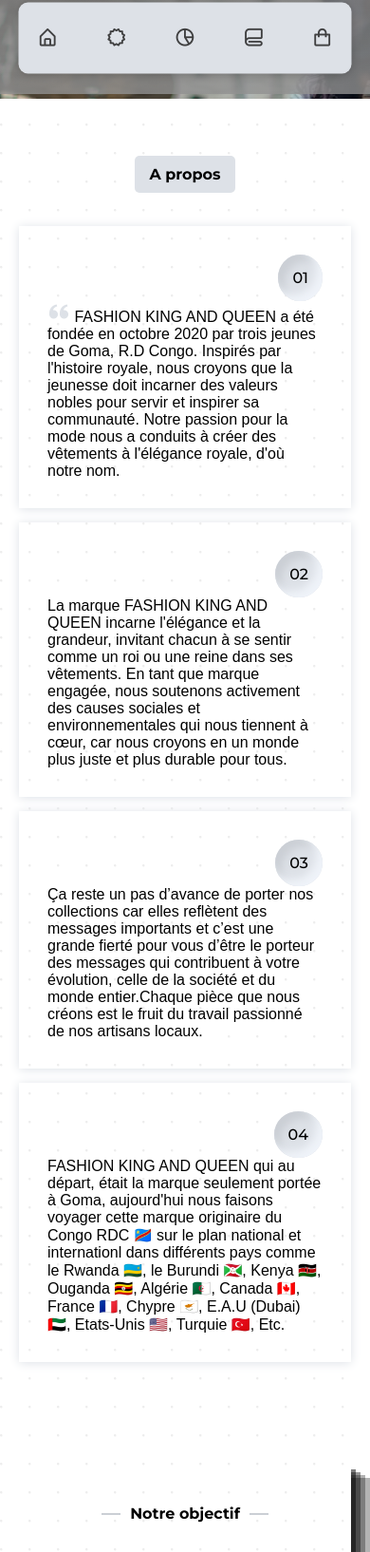
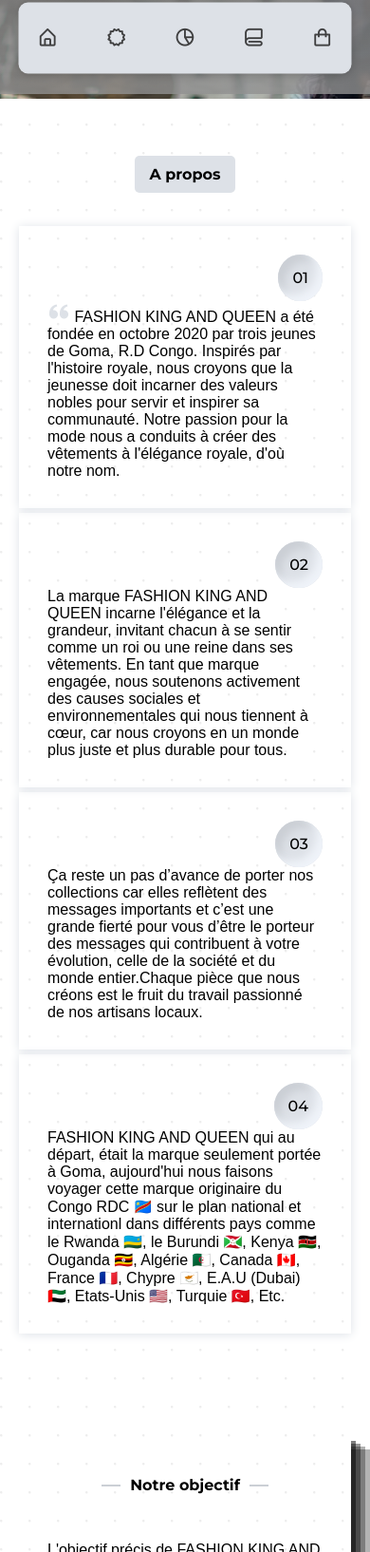
Before and after one commit to AnicetChiza/fashion-style, a plain HTML site: page index.html in a window 390 px wide. Shown: the part 740-2374 px from the top of the page at 95% size. Drawn offline with nearby package versions, Linux system fonts and the light colour scheme; a web font is replaced by a local one.

Commit message:
add to my repository

```diff
--- a/css/style.css
+++ b/css/style.css
@@ -252,19 +252,6 @@
         gap: 25px;
         -webkit-column-gap: 25px;
         grid-template-columns: auto auto;
-    }
-
-    .itm1 {
-        display: grid;
-        gap: 25px;
-        -webkit-column-gap: 25px;
-    }
-
-    .itm2 {
-        display: grid;
-        gap: 25px;
-        margin-top: 30px;
-        -webkit-column-gap: 25px;
     }
     /*** OBJECTIF ***/
 
@@ -757,15 +744,6 @@
             -webkit-column-gap: 5px;
             grid-template-columns: auto;
         }
-        .itm1 {
-            gap: 15px;
-            -webkit-column-gap: 15px;
-        }
-        .itm2 {
-            gap: 15px;
-            margin-top: 10px;
-            -webkit-column-gap: 15px;
-        }
         .about-us-first-bloc h3 {
             display: flex;
             justify-content: center;
--- a/index.html
+++ b/index.html
@@ -59,14 +59,14 @@
                     <h3>A propos</h3>
                 </div>
                 <div class="about-us-second-bloc">
-                    <div class="itm1">
+
                     <div class="bloc-items">
                         <div>
                             <p></p>
                             <span>01</span>
                         </div>
-                            <p><i class='bx bxs-quote-alt-left'></i> FASHION KING AND QUEEN a été fondée en octobre 2020 par trois jeunes de Goma, R.D Congo. Inspirés par l'histoire royale, nous croyons que la jeunesse doit incarner des valeurs nobles pour
-                                servir et inspirer sa communauté. Notre passion pour la mode nous a conduits à créer des vêtements à l'élégance royale, d'où notre nom.</p>
+                        <p><i class='bx bxs-quote-alt-left'></i> FASHION KING AND QUEEN a été fondée en octobre 2020 par trois jeunes de Goma, R.D Congo. Inspirés par l'histoire royale, nous croyons que la jeunesse doit incarner des valeurs nobles pour servir
+                            et inspirer sa communauté. Notre passion pour la mode nous a conduits à créer des vêtements à l'élégance royale, d'où notre nom.</p>
                     </div>
 
                     <div class="bloc-items">
@@ -77,16 +77,13 @@
                         <p>La marque FASHION KING AND QUEEN incarne l'élégance et la grandeur, invitant chacun à se sentir comme un roi ou une reine dans ses vêtements. En tant que marque engagée, nous soutenons activement des causes sociales et environnementales
                             qui nous tiennent à cœur, car nous croyons en un monde plus juste et plus durable pour tous.</p>
                     </div>
-
-                    </div>
-                    <div class="itm2">
                     <div class="bloc-items">
                         <div>
                             <p></p>
                             <span>03</span>
                         </div>
-                            <p>Ça reste un pas d’avance de porter nos collections car elles reflètent des messages importants et c’est une grande fierté pour vous d’être le porteur des messages qui contribuent à votre évolution, celle de la société et du
-                                monde entier.Chaque pièce que nous créons est le fruit du travail passionné de nos artisans locaux.</p>
+                        <p>Ça reste un pas d’avance de porter nos collections car elles reflètent des messages importants et c’est une grande fierté pour vous d’être le porteur des messages qui contribuent à votre évolution, celle de la société et du monde
+                            entier.Chaque pièce que nous créons est le fruit du travail passionné de nos artisans locaux.</p>
                     </div>
 
                     <div class="bloc-items">
@@ -96,7 +93,6 @@
                         </div>
                         <p>FASHION KING AND QUEEN qui au départ, était la marque seulement portée à Goma, aujourd'hui nous faisons voyager cette marque originaire du Congo RDC 🇨🇩 sur le plan national et internationl dans différents pays comme le Rwanda
                             🇷🇼, le Burundi 🇧🇮, Kenya 🇰🇪, Ouganda 🇺🇬, Algérie 🇩🇿, Canada 🇨🇦, France 🇫🇷, Chypre 🇨🇾, E.A.U (Dubai) 🇦🇪, Etats-Unis 🇺🇸, Turquie 🇹🇷, Etc.</p>
-                        </div>
                     </div>
                 </div>
             </div>
```
Lines whose indentation alone changed are shown as unchanged.
